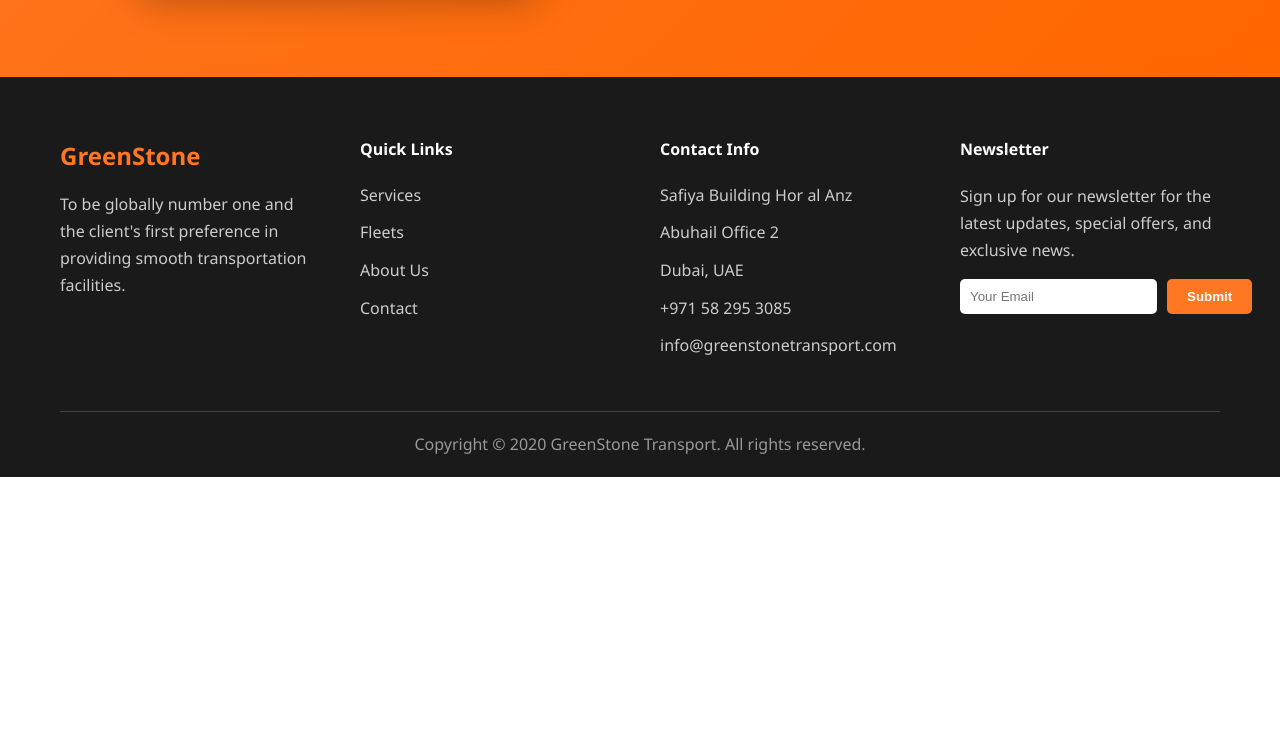
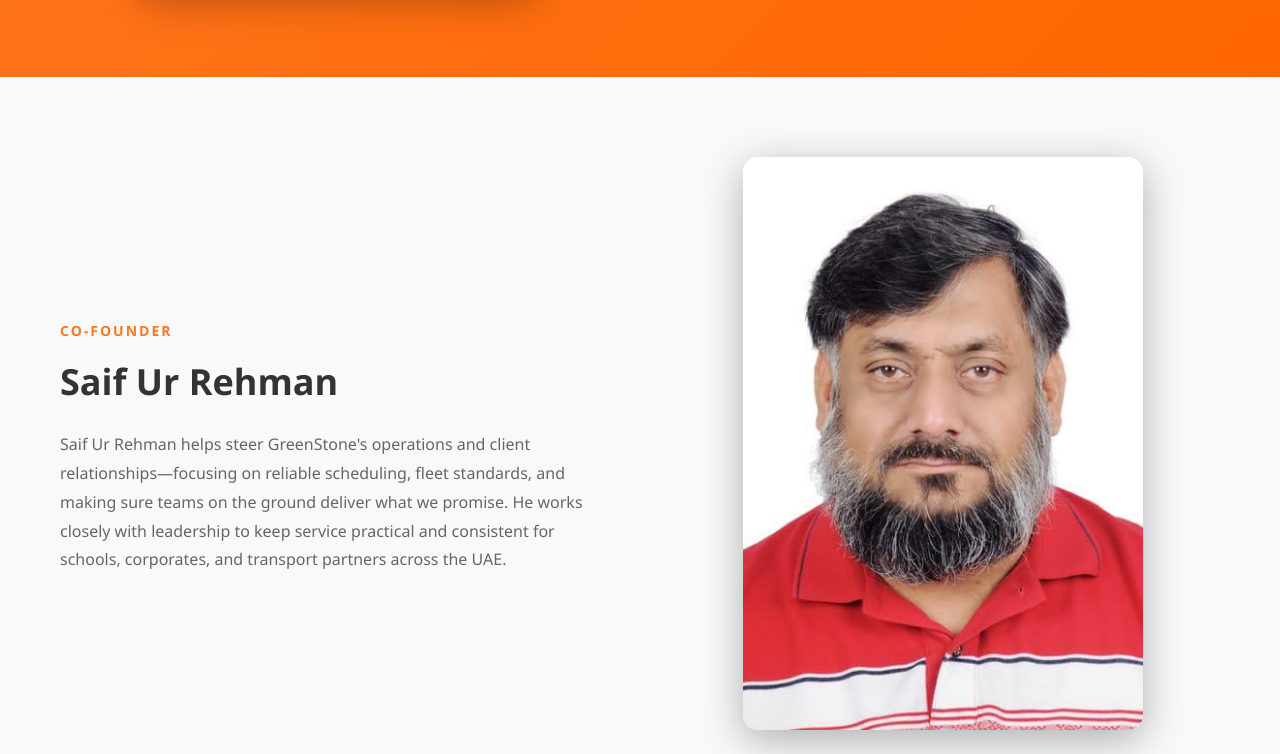
Before and after one commit to farazahmee/greenstroetransport, a website: page about.html in a window 1280 px wide. Shown: the part 1726-2480 px from the top of the page. Before the commit the page ends 2203 px from the top, so only its background shows below. Drawn offline with Linux system fonts and the light colour scheme.

Commit message:
cofounder

```diff
--- a/about.html
+++ b/about.html
@@ -90,6 +90,21 @@
         </div>
     </section>
 
+    <section class="co-founder-section">
+        <div class="container">
+            <div class="founder-content founder-content--reverse">
+                <div class="founder-image">
+                    <img src="saif-ur-rehman.png" alt="Saif Ur Rehman">
+                </div>
+                <div class="founder-info">
+                    <h3>Co-Founder</h3>
+                    <h2>Saif Ur Rehman</h2>
+                    <p>Saif Ur Rehman helps steer GreenStone's operations and client relationships—focusing on reliable scheduling, fleet standards, and making sure teams on the ground deliver what we promise. He works closely with leadership to keep service practical and consistent for schools, corporates, and transport partners across the UAE.</p>
+                </div>
+            </div>
+        </div>
+    </section>
+
     <footer class="footer">
         <div class="container">
             <div class="footer-content">
--- a/styles.css
+++ b/styles.css
@@ -586,6 +586,37 @@ body {
     opacity: 0.95;
 }
 
+.co-founder-section {
+    padding: 80px 0;
+    background: var(--light-bg);
+}
+
+.co-founder-section .founder-content--reverse {
+    direction: ltr;
+}
+
+.co-founder-section .founder-content--reverse .founder-image {
+    order: 2;
+}
+
+.co-founder-section .founder-content--reverse .founder-info {
+    order: 1;
+}
+
+.co-founder-section .founder-info h3 {
+    color: var(--primary-orange);
+    opacity: 1;
+}
+
+.co-founder-section .founder-info h2 {
+    color: var(--text-dark);
+}
+
+.co-founder-section .founder-info p {
+    color: var(--text-light);
+    opacity: 1;
+}
+
 /* Footer */
 .footer {
     background: var(--dark-bg);
```
Also changed, not shown: index.html (+24 -8 lines), saif-ur-rehman.png (added).
